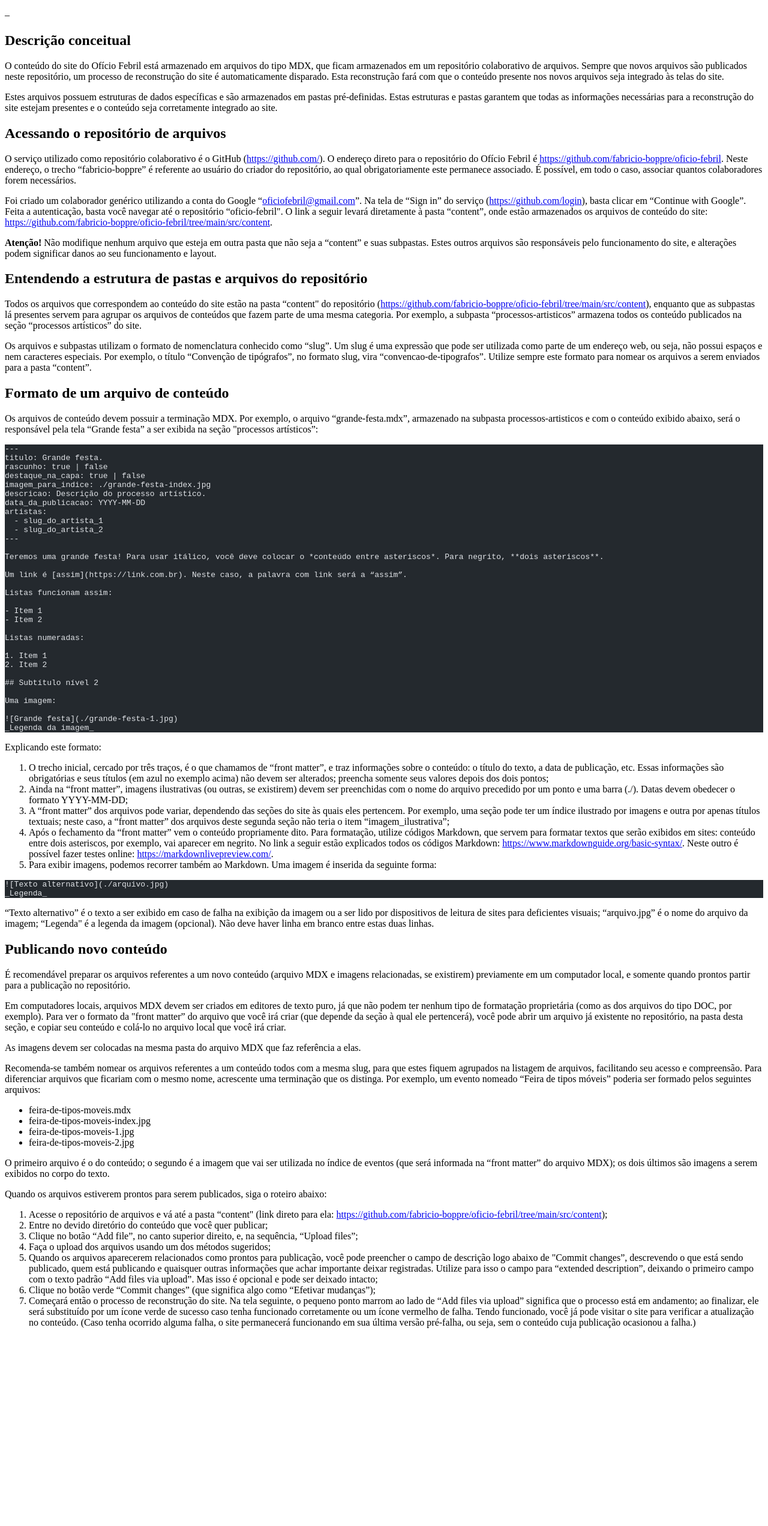
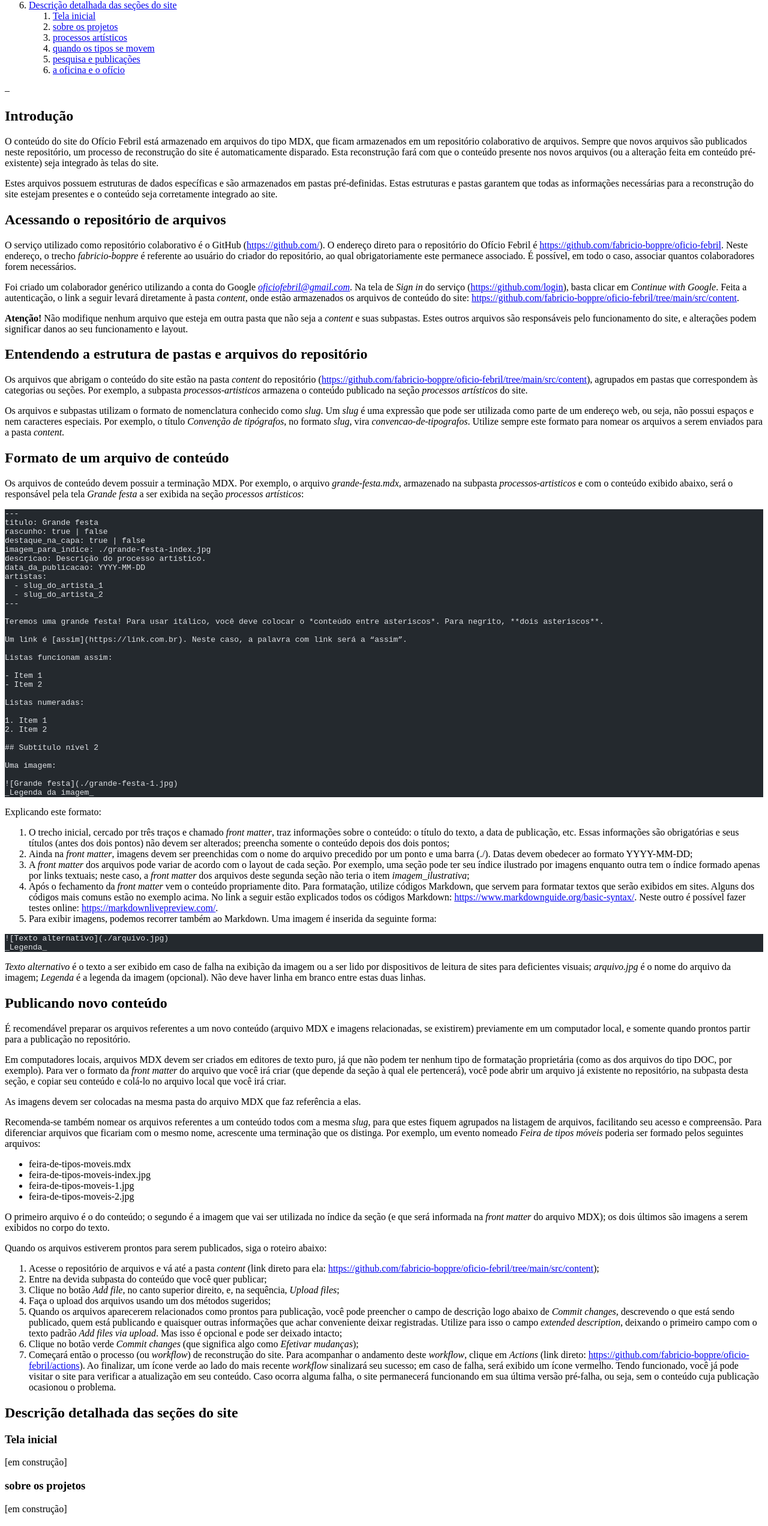
Before and after one commit to fabricio-boppre/oficio-febril, an Astro site: page /admin/manual in a window 1280 px wide. Shown: the part 196-2740 px from the top of the page at 60% size. Before the commit the page ends 2426 px from the top, so only its background shows below. Built offline with nearby package versions, Linux system fonts and the light colour scheme; Astro itself is replaced by a stand-in of ours; some packages are replaced by stand-ins of ours; code samples lack their colours.

Commit message:
Creating the manual.

````diff
--- a/src/content/admin/manual.md
+++ b/src/content/admin/manual.md
@@ -1,38 +1,45 @@
-1. [Descrição conceitual](#descricao-conceitual)
+1. [Introdução](#introducao)
 2. [Acessando o repositório de arquivos](#acessando-o-repositorio)
 3. [Entendendo a estrutura de pastas e arquivos do repositório](#entendendo-a-estrutura)
 4. [Formato de um arquivo de conteúdo](#formato-de-um-arquivo)
 5. [Publicando novo conteúdo](#publicando-novo-conteudo)
+6. [Descrição detalhada das seções do site](#descricao-detalhada-das-secoes)
+   1. [Tela inicial](#tela-inicial)
+   2. [sobre os projetos](#sobre-os-projetos)
+   3. [processos artísticos](#processos-artisticos)
+   4. [quando os tipos se movem](#quando-os-tipos-se-movem)
+   5. [pesquisa e publicações](#pesquisa-e-publicacoes)
+   6. [a oficina e o ofício](#a-oficina-e-o-oficio)
 
 --
 
-## Descrição conceitual <a name="descricao-conceitual"></a>
+## Introdução <a name="introducao"></a>
 
-O conteúdo do site do Ofício Febril está armazenado em arquivos do tipo MDX, que ficam armazenados em um repositório colaborativo de arquivos. Sempre que novos arquivos são publicados neste repositório, um processo de reconstrução do site é automaticamente disparado. Esta reconstrução fará com que o conteúdo presente nos novos arquivos seja integrado às telas do site.
+O conteúdo do site do Ofício Febril está armazenado em arquivos do tipo MDX, que ficam armazenados em um repositório colaborativo de arquivos. Sempre que novos arquivos são publicados neste repositório, um processo de reconstrução do site é automaticamente disparado. Esta reconstrução fará com que o conteúdo presente nos novos arquivos (ou a alteração feita em conteúdo pré-existente) seja integrado às telas do site.
 
 Estes arquivos possuem estruturas de dados específicas e são armazenados em pastas pré-definidas. Estas estruturas e pastas garantem que todas as informações necessárias para a reconstrução do site estejam presentes e o conteúdo seja corretamente integrado ao site.
 
 ## Acessando o repositório de arquivos <a name="acessando-o-repositorio"></a>
 
-O serviço utilizado como repositório colaborativo é o GitHub (https://github.com/). O endereço direto para o repositório do Ofício Febril é https://github.com/fabricio-boppre/oficio-febril. Neste endereço, o trecho "fabricio-boppre" é referente ao usuário do criador do repositório, ao qual obrigatoriamente este permanece associado. É possível, em todo o caso, associar quantos colaboradores forem necessários.
+O serviço utilizado como repositório colaborativo é o GitHub (https://github.com/). O endereço direto para o repositório do Ofício Febril é https://github.com/fabricio-boppre/oficio-febril. Neste endereço, o trecho _fabricio-boppre_ é referente ao usuário do criador do repositório, ao qual obrigatoriamente este permanece associado. É possível, em todo o caso, associar quantos colaboradores forem necessários.
 
-Foi criado um colaborador genérico utilizando a conta do Google "oficiofebril@gmail.com". Na tela de "Sign in" do serviço (https://github.com/login), basta clicar em "Continue with Google". Feita a autenticação, basta você navegar até o repositório “oficio-febril". O link a seguir levará diretamente à pasta “content”, onde estão armazenados os arquivos de conteúdo do site: https://github.com/fabricio-boppre/oficio-febril/tree/main/src/content.
+Foi criado um colaborador genérico utilizando a conta do Google _oficiofebril@gmail.com_. Na tela de _Sign in_ do serviço (https://github.com/login), basta clicar em _Continue with Google_. Feita a autenticação, o link a seguir levará diretamente à pasta _content_, onde estão armazenados os arquivos de conteúdo do site: https://github.com/fabricio-boppre/oficio-febril/tree/main/src/content.
 
-**Atenção!** Não modifique nenhum arquivo que esteja em outra pasta que não seja a “content” e suas subpastas. Estes outros arquivos são responsáveis pelo funcionamento do site, e alterações podem significar danos ao seu funcionamento e layout.
+**Atenção!** Não modifique nenhum arquivo que esteja em outra pasta que não seja a _content_ e suas subpastas. Estes outros arquivos são responsáveis pelo funcionamento do site, e alterações podem significar danos ao seu funcionamento e layout.
 
 ## Entendendo a estrutura de pastas e arquivos do repositório <a name="entendendo-a-estrutura"></a>
 
-Todos os arquivos que correspondem ao conteúdo do site estão na pasta “content" do repositório (https://github.com/fabricio-boppre/oficio-febril/tree/main/src/content), enquanto que as subpastas lá presentes servem para agrupar os arquivos de conteúdos que fazem parte de uma mesma categoria. Por exemplo, a subpasta "processos-artisticos" armazena todos os conteúdo publicados na seção "processos artísticos" do site.
+Os arquivos que abrigam o conteúdo do site estão na pasta _content_ do repositório (https://github.com/fabricio-boppre/oficio-febril/tree/main/src/content), agrupados em pastas que correspondem às categorias ou seções. Por exemplo, a subpasta _processos-artisticos_ armazena o conteúdo publicado na seção _processos artísticos_ do site.
 
-Os arquivos e subpastas utilizam o formato de nomenclatura conhecido como "slug". Um slug é uma expressão que pode ser utilizada como parte de um endereço web, ou seja, não possui espaços e nem caracteres especiais. Por exemplo, o título “Convenção de tipógrafos”, no formato slug, vira “convencao-de-tipografos”. Utilize sempre este formato para nomear os arquivos a serem enviados para a pasta “content”.
+Os arquivos e subpastas utilizam o formato de nomenclatura conhecido como _slug_. Um _slug_ é uma expressão que pode ser utilizada como parte de um endereço web, ou seja, não possui espaços e nem caracteres especiais. Por exemplo, o título _Convenção de tipógrafos_, no formato _slug_, vira _convencao-de-tipografos_. Utilize sempre este formato para nomear os arquivos a serem enviados para a pasta _content_.
 
 ## Formato de um arquivo de conteúdo <a name="formato-de-um-arquivo"></a>
 
-Os arquivos de conteúdo devem possuir a terminação MDX. Por exemplo, o arquivo “grande-festa.mdx”, armazenado na subpasta processos-artisticos e com o conteúdo exibido abaixo, será o responsável pela tela “Grande festa” a ser exibida na seção "processos artísticos”:
+Os arquivos de conteúdo devem possuir a terminação MDX. Por exemplo, o arquivo _grande-festa.mdx_, armazenado na subpasta _processos-artisticos_ e com o conteúdo exibido abaixo, será o responsável pela tela _Grande festa_ a ser exibida na seção _processos artísticos_:
 
 ```
 ---
-titulo: Grande festa.
+titulo: Grande festa
 rascunho: true | false
 destaque_na_capa: true | false
 imagem_para_indice: ./grande-festa-index.jpg
@@ -67,10 +74,10 @@ _Legenda da imagem_
 
 Explicando este formato:
 
-1. O trecho inicial, cercado por três traços, é o que chamamos de “front matter”, e traz informações sobre o conteúdo: o título do texto, a data de publicação, etc. Essas informações são obrigatórias e seus títulos (em azul no exemplo acima) não devem ser alterados; preencha somente seus valores depois dos dois pontos;
-2. Ainda na “front matter”, imagens ilustrativas (ou outras, se existirem) devem ser preenchidas com o nome do arquivo precedido por um ponto e uma barra (./). Datas devem obedecer o formato YYYY-MM-DD;
-3. A “front matter” dos arquivos pode variar, dependendo das seções do site às quais eles pertencem. Por exemplo, uma seção pode ter um índice ilustrado por imagens e outra por apenas títulos textuais; neste caso, a “front matter” dos arquivos deste segunda seção não teria o item “imagem_ilustrativa”;
-4. Após o fechamento da “front matter” vem o conteúdo propriamente dito. Para formatação, utilize códigos Markdown, que servem para formatar textos que serão exibidos em sites: conteúdo entre dois asteriscos, por exemplo, vai aparecer em negrito. No link a seguir estão explicados todos os códigos Markdown: https://www.markdownguide.org/basic-syntax/. Neste outro é possível fazer testes online: https://markdownlivepreview.com/.
+1. O trecho inicial, cercado por três traços e chamado _front matter_, traz informações sobre o conteúdo: o título do texto, a data de publicação, etc. Essas informações são obrigatórias e seus títulos (antes dos dois pontos) não devem ser alterados; preencha somente o conteúdo depois dos dois pontos;
+2. Ainda na _front matter_, imagens devem ser preenchidas com o nome do arquivo precedido por um ponto e uma barra (./). Datas devem obedecer ao formato YYYY-MM-DD;
+3. A _front matter_ dos arquivos pode variar de acordo com o layout de cada seção. Por exemplo, uma seção pode ter seu índice ilustrado por imagens enquanto outra tem o índice formado apenas por links textuais; neste caso, a _front matter_ dos arquivos deste segunda seção não teria o item _imagem_ilustrativa_;
+4. Após o fechamento da _front matter_ vem o conteúdo propriamente dito. Para formatação, utilize códigos Markdown, que servem para formatar textos que serão exibidos em sites. Alguns dos códigos mais comuns estão no exemplo acima. No link a seguir estão explicados todos os códigos Markdown: https://www.markdownguide.org/basic-syntax/. Neste outro é possível fazer testes online: https://markdownlivepreview.com/.
 5. Para exibir imagens, podemos recorrer também ao Markdown. Uma imagem é inserida da seguinte forma:
 
 ```
@@ -78,31 +85,57 @@ Explicando este formato:
 _Legenda_
 ```
 
-“Texto alternativo” é o texto a ser exibido em caso de falha na exibição da imagem ou a ser lido por dispositivos de leitura de sites para deficientes visuais; “arquivo.jpg” é o nome do arquivo da imagem; “Legenda" é a legenda da imagem (opcional). Não deve haver linha em branco entre estas duas linhas.
+_Texto alternativo_ é o texto a ser exibido em caso de falha na exibição da imagem ou a ser lido por dispositivos de leitura de sites para deficientes visuais; _arquivo.jpg_ é o nome do arquivo da imagem; _Legenda_ é a legenda da imagem (opcional). Não deve haver linha em branco entre estas duas linhas.
 
 ## Publicando novo conteúdo <a name="publicando-novo-conteudo"></a>
 
 É recomendável preparar os arquivos referentes a um novo conteúdo (arquivo MDX e imagens relacionadas, se existirem) previamente em um computador local, e somente quando prontos partir para a publicação no repositório.
 
-Em computadores locais, arquivos MDX devem ser criados em editores de texto puro, já que não podem ter nenhum tipo de formatação proprietária (como as dos arquivos do tipo DOC, por exemplo). Para ver o formato da "front matter” do arquivo que você irá criar (que depende da seção à qual ele pertencerá), você pode abrir um arquivo já existente no repositório, na pasta desta seção, e copiar seu conteúdo e colá-lo no arquivo local que você irá criar.
+Em computadores locais, arquivos MDX devem ser criados em editores de texto puro, já que não podem ter nenhum tipo de formatação proprietária (como as dos arquivos do tipo DOC, por exemplo). Para ver o formato da _front matter_ do arquivo que você irá criar (que depende da seção à qual ele pertencerá), você pode abrir um arquivo já existente no repositório, na subpasta desta seção, e copiar seu conteúdo e colá-lo no arquivo local que você irá criar.
 
 As imagens devem ser colocadas na mesma pasta do arquivo MDX que faz referência a elas.
 
-Recomenda-se também nomear os arquivos referentes a um conteúdo todos com a mesma slug, para que estes fiquem agrupados na listagem de arquivos, facilitando seu acesso e compreensão. Para diferenciar arquivos que ficariam com o mesmo nome, acrescente uma terminação que os distinga. Por exemplo, um evento nomeado “Feira de tipos móveis” poderia ser formado pelos seguintes arquivos:
+Recomenda-se também nomear os arquivos referentes a um conteúdo todos com a mesma _slug_, para que estes fiquem agrupados na listagem de arquivos, facilitando seu acesso e compreensão. Para diferenciar arquivos que ficariam com o mesmo nome, acrescente uma terminação que os distinga. Por exemplo, um evento nomeado _Feira de tipos móveis_ poderia ser formado pelos seguintes arquivos:
 
 - feira-de-tipos-moveis.mdx
 - feira-de-tipos-moveis-index.jpg
 - feira-de-tipos-moveis-1.jpg
 - feira-de-tipos-moveis-2.jpg
 
-O primeiro arquivo é o do conteúdo; o segundo é a imagem que vai ser utilizada no índice de eventos (que será informada na “front matter” do arquivo MDX); os dois últimos são imagens a serem exibidos no corpo do texto.
+O primeiro arquivo é o do conteúdo; o segundo é a imagem que vai ser utilizada no índice da seção (e que será informada na _front matter_ do arquivo MDX); os dois últimos são imagens a serem exibidos no corpo do texto.
 
 Quando os arquivos estiverem prontos para serem publicados, siga o roteiro abaixo:
 
-1. Acesse o repositório de arquivos e vá até a pasta “content" (link direto para ela: https://github.com/fabricio-boppre/oficio-febril/tree/main/src/content);
-2. Entre no devido diretório do conteúdo que você quer publicar;
-3. Clique no botão “Add file”, no canto superior direito, e, na sequência, “Upload files”;
+1. Acesse o repositório de arquivos e vá até a pasta _content_ (link direto para ela: https://github.com/fabricio-boppre/oficio-febril/tree/main/src/content);
+2. Entre na devida subpasta do conteúdo que você quer publicar;
+3. Clique no botão _Add file_, no canto superior direito, e, na sequência, _Upload files_;
 4. Faça o upload dos arquivos usando um dos métodos sugeridos;
-5. Quando os arquivos aparecerem relacionados como prontos para publicação, você pode preencher o campo de descrição logo abaixo de "Commit changes”, descrevendo o que está sendo publicado, quem está publicando e quaisquer outras informações que achar importante deixar registradas. Utilize para isso o campo para “extended description”, deixando o primeiro campo com o texto padrão “Add files via upload”. Mas isso é opcional e pode ser deixado intacto;
-6. Clique no botão verde “Commit changes” (que significa algo como “Efetivar mudanças”);
-7. Começará então o processo de reconstrução do site. Na tela seguinte, o pequeno ponto marrom ao lado de “Add files via upload” significa que o processo está em andamento; ao finalizar, ele será substituído por um ícone verde de sucesso caso tenha funcionado corretamente ou um ícone vermelho de falha. Tendo funcionado, você já pode visitar o site para verificar a atualização no conteúdo. (Caso tenha ocorrido alguma falha, o site permanecerá funcionando em sua última versão pré-falha, ou seja, sem o conteúdo cuja publicação ocasionou a falha.)
+5. Quando os arquivos aparecerem relacionados como prontos para publicação, você pode preencher o campo de descrição logo abaixo de _Commit changes_, descrevendo o que está sendo publicado, quem está publicando e quaisquer outras informações que achar conveniente deixar registradas. Utilize para isso o campo _extended description_, deixando o primeiro campo com o texto padrão _Add files via upload_. Mas isso é opcional e pode ser deixado intacto;
+6. Clique no botão verde _Commit changes_ (que significa algo como _Efetivar mudanças_);
+7. Começará então o processo (ou _workflow_) de reconstrução do site. Para acompanhar o andamento deste _workflow_, clique em _Actions_ (link direto: https://github.com/fabricio-boppre/oficio-febril/actions). Ao finalizar, um ícone verde ao lado do mais recente _workflow_ sinalizará seu sucesso; em caso de falha, será exibido um ícone vermelho. Tendo funcionado, você já pode visitar o site para verificar a atualização em seu conteúdo. Caso ocorra alguma falha, o site permanecerá funcionando em sua última versão pré-falha, ou seja, sem o conteúdo cuja publicação ocasionou o problema.
+
+## Descrição detalhada das seções do site <a name="descricao-detalhada-das-secoes"></a>
+
+### Tela inicial <a name="tela-inicial"></a>
+
+[em construção]
+
+### sobre os projetos <a name="sobre-os-projetos"></a>
+
+[em construção]
+
+### processos artísticos <a name="processos-artisticos"></a>
+
+[em construção]
+
+### quando os tipos se movem <a name="quando-os-tipos-se-movem"></a>
+
+[em construção]
+
+### pesquisa e publicações <a name="pesquisa-e-publicacoes"></a>
+
+[em construção]
+
+### a oficina e o ofício <a name="a-oficina-e-o-oficio"></a>
+
+[em construção]
--- a/src/layouts/AdminLayout.astro
+++ b/src/layouts/AdminLayout.astro
@@ -35,38 +35,23 @@ const { title } = Astro.props
     </header>
     <main
       class={css({
-        "& p, ul, ol": {
-          fontFamily: "DirectaSerifLight, Georgia, serif",
-          fontSize: ["1rem", undefined, "1.2rem"],
-          lineHeight: ["22px", undefined, "26px"],
-        },
-        "& h2, p, ul, ol, pre": { mb: "20px" },
-        "& ul > li": { listStyleType: "disc" },
-        "& ol > li": { listStyleType: "decimal" },
-        "& li": { listStylePosition: "inside", mb: "10px" },
-        "& a": { textDecoration: "underline" },
-        "& h2": {
-          fontFamily: "DirectaSerifSemiBold, Georgia, serif",
-          fontSize: ["1.2rem", undefined, "1.6rem"],
-          lineHeight: ["24px", undefined, "30px"],
-        },
+        layerStyle: "basicLists",
+        "& h1": { textStyle: "basicHeading1" },
+        "& h2": { textStyle: "basicHeading2" },
+        "& h3": { textStyle: "basicHeading3" },
+        "& p, ul, ol": { textStyle: "basicText" },
+        "& h1, h2, h3, p, ul, ol, pre": { layerStyle: "basicText" },
         "& pre": {
           p: "10px",
+          fontSize: ["0.9rem!", undefined, "1rem!"],
+          lineHeight: ["22px", undefined, "24px"],
           bgColor: "#ECF1F2!",
           color: "black!",
           whiteSpace: "pre-wrap",
         },
       })}
     >
-      <h1
-        class={css({
-          fontFamily: "DirectaSerifSemiBold, Georgia, serif",
-          fontSize: ["1.6rem", undefined, "2rem"],
-          lineHeight: ["32px", undefined, "40px"],
-          mb: "20px",
-          "& a": { textDecoration: "underline" },
-        })}
-      >
+      <h1>
         <a href="/admin/">Administração</a>{title ? " / " + title : ""}
       </h1>
       <slot />
````
Also changed, not shown: src/styles/layer-styles.js (+19 -1 lines), src/styles/text-styles.js (+34 -0 lines).
